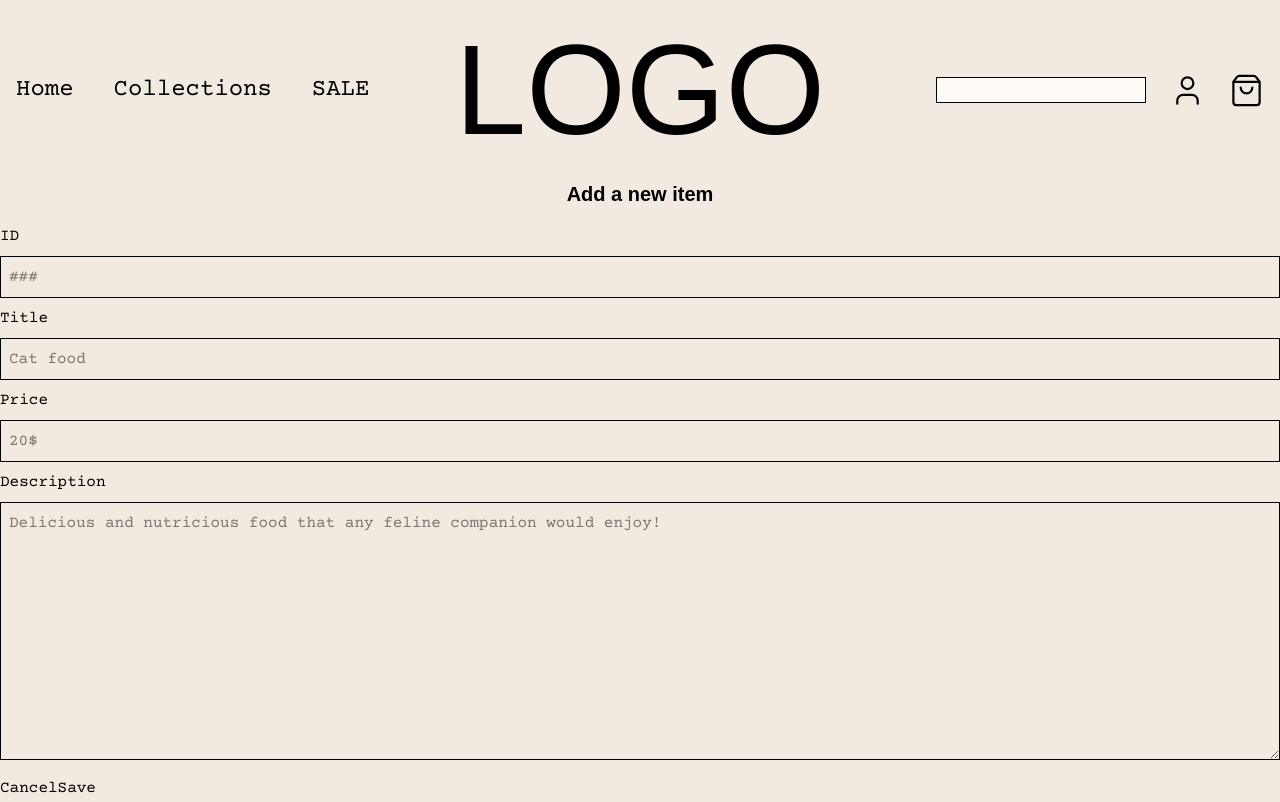
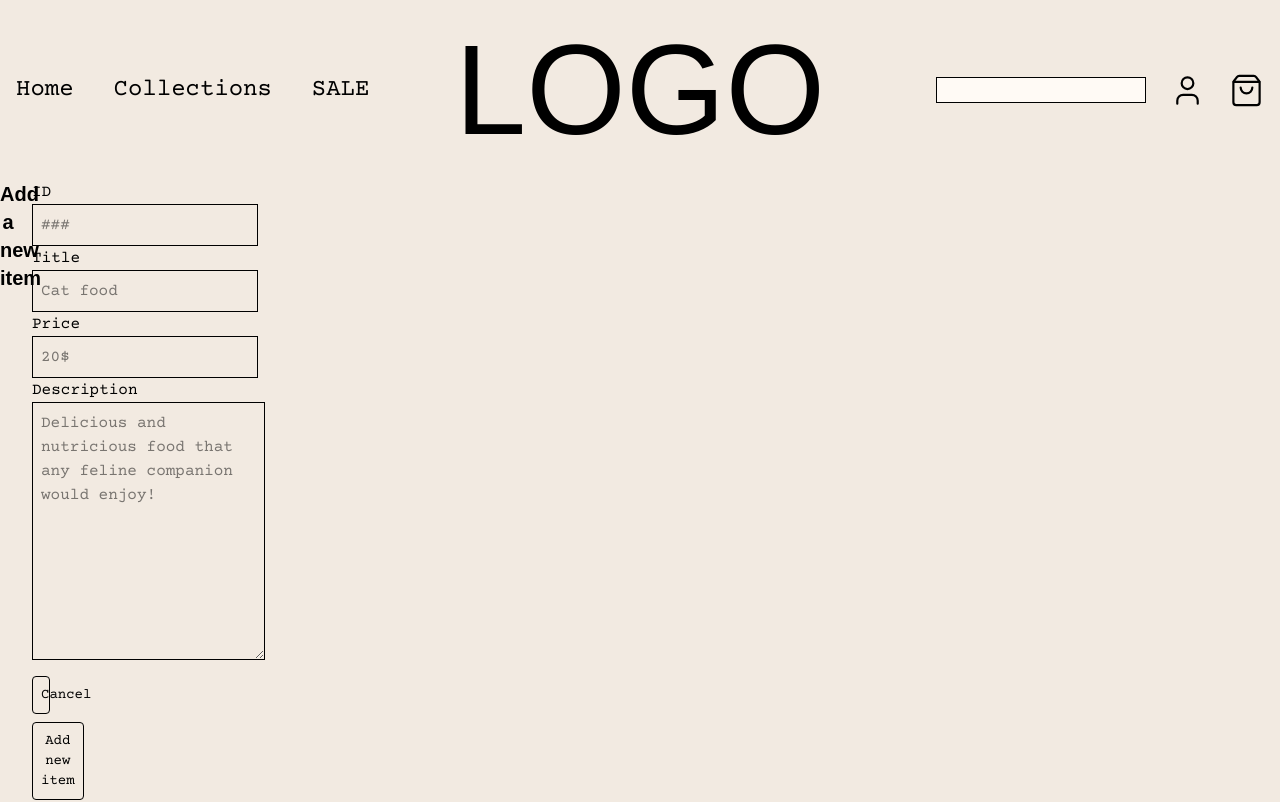
Before and after one commit to Judy-P-Eldh/fashion-e-commerce, a Next.js app: page /admin/create in a window 1280 px wide. Shown: the top 802 px of the page. Built offline with nearby package versions, Linux system fonts and the light colour scheme; a web font is replaced by a local one.

Commit message:
Create form basic functionality

```diff
--- a/app/admin/create/page.tsx
+++ b/app/admin/create/page.tsx
@@ -1,24 +1,34 @@
 import Form from "next/form"
 import Link from "next/link";
+import toast from 'react-hot-toast';
 
 export default async function FormInput() {
     return (
-        <section className="grid gap-4">
+        <main className="content-grid gap-4">
             <h2 className="text-xl font-bold text-center">Add a new item</h2>
-            <Form className="grid gap-2" action="/">
+            <Form className="gap-2" action={submitForm}>
                 <label htmlFor="product-id">ID</label>
-                <input className="border p-2" type="text" name="product-id" placeholder="###"/>
+                <input className="border p-2" type="text" name="product-id" id="product-id" placeholder="###" />
                 <label htmlFor="product-title">Title</label>
-                <input className="border p-2" type="text" name="product-title" placeholder="Cat food" />
+                <input className="border p-2" type="text" name="product-title" id="product-title" placeholder="Cat food" />
                 <label htmlFor="product-price">Price</label>
-                <input className="border p-2" type="text" name="product-price" placeholder="20$"/>
+                <input className="border p-2" type="text" name="product-price" id="product-price" placeholder="20$" />
                 <label htmlFor="product-description">Description</label>
-                <textarea className="border p-2" rows={10} name="product-description" placeholder="Delicious and nutricious food that any feline companion would enjoy!"/>
+                <textarea className="border p-2" rows={10} name="product-description" id="product-description" placeholder="Delicious and nutricious food that any feline companion would enjoy!" />
+                <Link className="flex items-center gap-2 text-sm border-1 p-2 my-2 rounded-sm hover:bg-beige-dark" href="/admin">Cancel</Link>
+                <button className="flex items-center gap-2 text-sm border-1 p-2 my-2 rounded-sm hover:bg-beige-dark" type="submit">Add new item</button>
             </Form>
-            <div>
-                <Link href="/admin">Cancel</Link>
-                <button type="submit">Save</button>
-            </div>
-        </section>
+        </main>
     );
 }
+
+export async function submitForm(formData: FormData) {
+    "use server"
+
+    const productID = formData.get("product-id");
+    const productTitle = formData.get("product-title");
+    const productPrice = formData.get("product-price");
+    const productDesc = formData.get("product-description");
+
+    console.log(productID, productTitle, productPrice, productDesc);
+}
--- a/components/footer/footer.tsx
+++ b/components/footer/footer.tsx
@@ -35,7 +35,7 @@ export default function Footer() {
               <Link href="#">News</Link>
             </li>
             <li>
-              <Link href="#">Accessability</Link>
+              <Link href="#">Accessibility</Link>
             </li>
           </ul>
         </FooterNavColumn>
```
